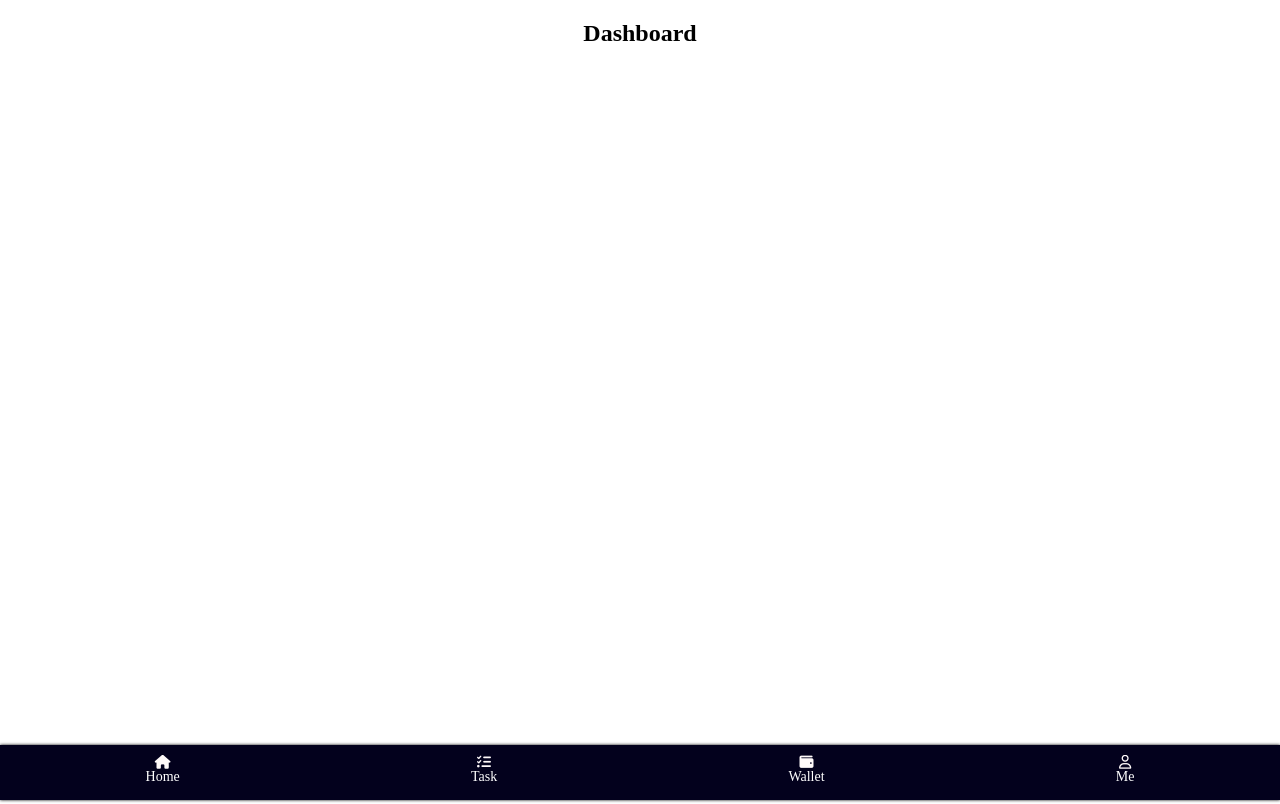
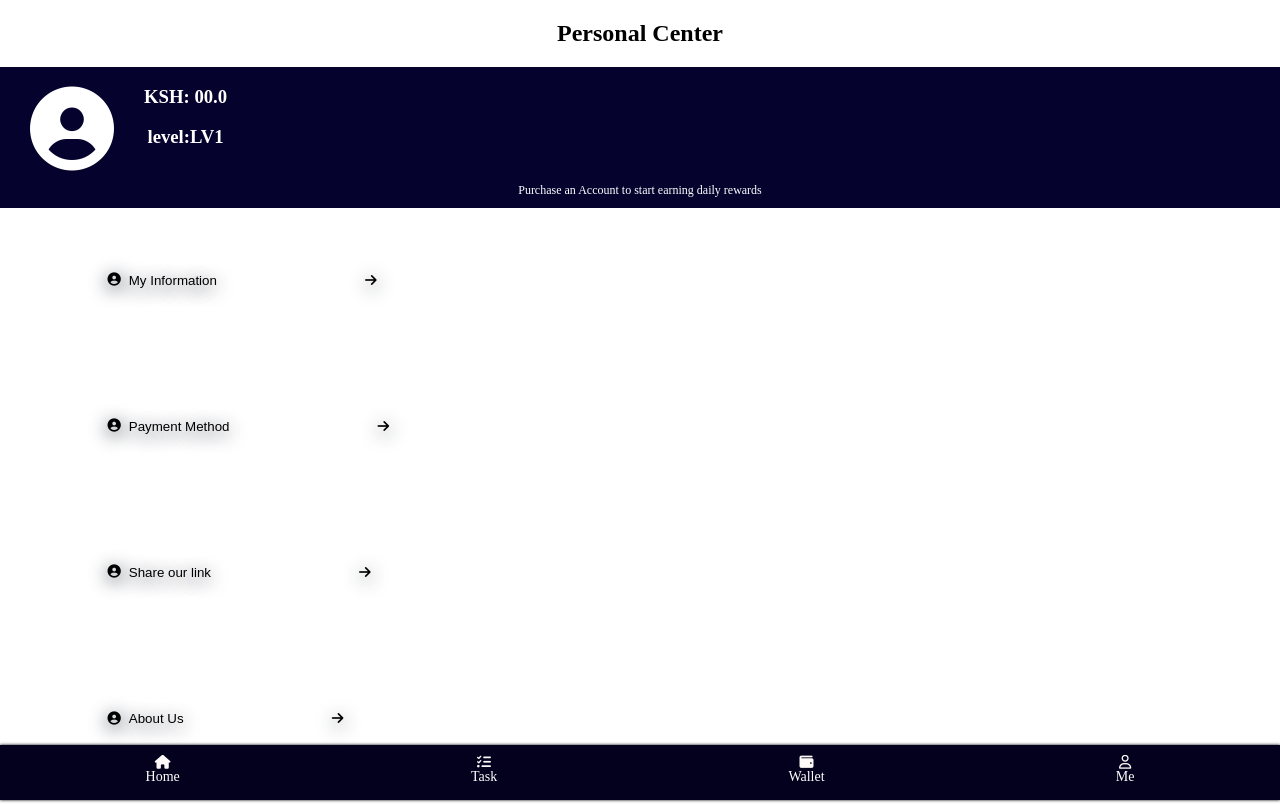
Before and after one commit to samuelkuria01/brandinfluence, a React (Create React App) app: page /me in a window 1280 px wide. Built offline with nearby package versions, Linux system fonts and the light colour scheme; a web font is replaced by a local one.

Commit message:
created the me component

```diff
--- a/src/App.css
+++ b/src/App.css
@@ -225,3 +225,120 @@ border-radius: 10px;
   margin-left: 30px;
   margin-bottom: 0px;
 }
+.logo {
+  margin-bottom: 1rem;
+  font-size: 1.2rem;
+  text-align: center;
+  color: #1877f2;
+  font-weight: 700;
+}
+.formheader{
+  display: flex;
+  margin-left: 10%;
+}
+form {
+  display: flex;
+  margin-left: 10%;
+  margin-top: 20%;
+  flex-direction: column;
+  background: #fff;
+  padding: 1.5rem 1rem;
+  width: 300px;
+  border-radius: 0.5rem;
+  box-shadow: 0 2px 4px rgb(0 0 0 / 10%), 0 8px 16px rgb(0 0 0 / 10%);
+}
+
+form input {
+  outline: none;
+  padding: 0.4rem 0.5rem;
+  margin-bottom: 0.8rem;
+  font-size: 0.9rem;
+}
+
+form input:focus {
+  border: 1.8px solid #1877f2;
+}
+
+form .login {
+  outline: none;
+  border: none;
+  background: #1877f2;
+  padding: 0.8rem 1rem;
+  border-radius: 0.4rem;
+  font-size: 0.9rem;
+  color: #fff;
+}
+
+form .login:hover {
+  background: #0f71f1;
+  cursor: pointer;
+}
+
+form a {
+  text-decoration: none;
+  text-align: center;
+  font-size: 0.9rem;
+  padding-top: 0.8rem;
+  color: #4493fa;
+}
+
+form hr {
+  background: #f7f7f7;
+  margin: 0.5rem;
+}
+
+form .create-account {
+  outline: none;
+  border: none;
+  background: #0645b9;
+  padding: 0.8rem 1rem;
+  border-radius: 0.5rem;
+  font-size: 0.9rem;
+  color: #fff;
+  width: 75%;
+  margin: 0 auto;
+}
+
+form .create-account:hover {
+  background: #022667;
+  cursor: pointer;
+}
+.user{
+  display: flex;
+  gap: 30px;
+
+  padding-left: 30px;
+}
+.user i{
+  font-size: 84px;
+  margin-top: 20px;
+}
+.startaccount p{
+padding-bottom: 10px;
+font-size: 12px;
+}
+.usercontainer{
+  background-color: #05022d;
+  color: rgb(255, 255, 255);
+  }
+  .moreinfo{
+    display: flex;
+    align-items: center;
+    gap: 8px;
+    margin-left: 8%;
+    text-shadow: 0px 4px 18px #202834;
+  }
+  #arrowright{
+    margin-left: 1200%;
+  }
+  .getmoreinfo{
+    background-color: inherit;
+    border: none;
+    width: 100%;
+    margin-bottom: 5%;
+    margin-top: 3%;
+  }
+  .getmoreinfo:hover{
+    text-shadow: 0px 4px 18px #01afff;
+
+  }
--- a/src/App.js
+++ b/src/App.js
@@ -1,22 +1,56 @@
 import './App.css';
+import React, { useState } from 'react';
 import Home from './Components/Home';
 import Navbar from './Components/Navbar';
 import { Routes,Route} from 'react-router-dom'
 import Task from './Components/Task'
 import Wallet from './Components/Wallet'
 import Me from './Components/Me'
+import Login from './Components/Login';
 
 function App() {
+  const [showNavbar, setShowNavbar] = useState(true);
   return (
     <div className="App">
-      <Routes>
-        <Route path='/' element={<Home />} />
-        <Route path='/task' element={<Task />} />
-        <Route path='/wallet' element={<Wallet />} />
-        <Route path='/me' element={<Me />} />
+          <Routes>
+        <Route
+          path="/"
+          element={
+            <Login
+              // Pass setShowNavbar as a prop to Login component
+              setShowNavbar={setShowNavbar}
+            />
+          }
+        />
+        <Route
+          path="/home"
+          element={
+            <>
+              {showNavbar && <Navbar />}
+              <Home />
+            </>
+          }
+        />
+        <Route path="/task" element={
 
+        <>
+        {showNavbar && <Navbar />}
+        <Task />
+      </>}
+      />
+        <Route path="/wallet" element={
+             <>
+             {showNavbar && <Navbar />}
+             <Wallet />
+           </>
+        } />
+        <Route path="/me" element={
+             <>
+             {showNavbar && <Navbar />}
+             <Me />
+           </>
+        } />
       </Routes>
-      <Navbar />
     </div>
   );
 }
--- /dev/null
+++ b/src/Components/Login.js
@@ -0,0 +1,50 @@
+import React from 'react'
+import { useNavigate } from 'react-router-dom'
+import { useState } from 'react';
+function Login() {
+    const [useremail, setUserEmail] = useState('');
+    const [username, setUsername] = useState('');
+    const [password, setPassword] = useState('');
+    const [error, setError] = useState('');
+    const navigate = useNavigate();
+
+    const handleLogin = () => {
+        // Check if both username and password are present
+        if (username && password) {
+          // Perform login logic here
+          // For simplicity, let's assume successful login if username and password are not empty
+
+          // If you have more complex authentication logic, replace the condition above
+          // with your actual authentication check
+
+          // Assuming login is successful, you can navigate to the home page
+          navigate('/home');
+
+          // If you want to hide the Navbar after login, you can call setShowNavbar(false)
+
+          // Optionally, display a welcome message
+          alert('Login Successful');
+        } else {
+          // If either username or password is missing, display an error message
+          setError('Username and password are required');
+        }
+    }
+  return (
+    <div>
+      <form>
+        <div className='formheader'>
+            <div>
+                <img src='../Images/brandinfl.png'alt='brand'></img>
+            </div>
+        </div>
+        <input type="text"  value={useremail} onChange={(e) => setUserEmail(e.target.value)}  placeholder="Full name" required=""/>
+        <input type="text" value={username} onChange={(e) => setUsername(e.target.value)}  placeholder="Email" required=""/>
+        <input type="password"  value={password} onChange={(e) => setPassword(e.target.value)} placeholder="Password" required=""/>
+        <button onClick={handleLogin} class="create-account">Create New Account</button>
+        {error && <p style={{ color: 'red' }}>{error}</p>}
+    </form>
+    </div>
+  )
+}
+
+export default Login
--- a/src/Components/Me.js
+++ b/src/Components/Me.js
@@ -1,9 +1,74 @@
 import React from 'react'
+import { useNavigate} from 'react-router-dom'
+function Me() {
 
-function Me() {
+  const navigate = useNavigate()
+
+  const handleButtonClick = () => {
+      // You can pass data or perform any necessary logic here
+      const dataToSend = { info: 'This is some information' };
+
+      // Navigate to another page and pass data using state
+      navigate('/home', { state: { data: dataToSend } });
+    };
   return (
     <div>
-      <h2>Dashboard</h2>
+      <h2>Personal Center</h2>
+
+      <div className='usercontainer'>
+        <div className='user'>
+        <div className='userhead'>
+        <i class="fa-solid fa-circle-user"></i>
+        </div>
+        <div className='purchaseacc'>
+          <h3>KSH: 00.0</h3>
+          <h3>level:LV1</h3>
+          </div>
+        </div>
+          <div className='startaccount'>
+            <p>Purchase an Account to start earning daily rewards</p>
+          </div>
+      </div>
+
+      <div>
+        <button className='getmoreinfo' onClick={handleButtonClick}>
+        <div className='moreinfo'>
+        <i class="fa-solid fa-circle-user"></i>
+        <p>My Information</p>
+        <div>
+        <i id='arrowright' class="fa-solid fa-arrow-right"></i>        </div>
+        </div>
+        </button>
+
+        <button className='getmoreinfo' onClick={handleButtonClick}>
+        <div className='moreinfo'>
+        <i class="fa-solid fa-circle-user"></i>
+        <p>Payment Method</p>
+        <div>
+        <i id='arrowright' class="fa-solid fa-arrow-right"></i>        </div>
+        </div>
+        </button>
+
+        <button className='getmoreinfo' onClick={handleButtonClick}>
+        <div className='moreinfo'>
+        <i class="fa-solid fa-circle-user"></i>
+        <p>Share our link</p>
+        <div>
+        <i id='arrowright' class="fa-solid fa-arrow-right"></i>        </div>
+        </div>
+        </button>
+
+        <button className='getmoreinfo' onClick={handleButtonClick}>
+        <div className='moreinfo'>
+        <i class="fa-solid fa-circle-user"></i>
+        <p>About Us</p>
+        <div>
+        <i id='arrowright' class="fa-solid fa-arrow-right"></i>        </div>
+        </div>
+        </button>
+
+      </div>
+
     </div>
   )
 }
```
Also changed, not shown: public/Images/brandinfl.png (added).
